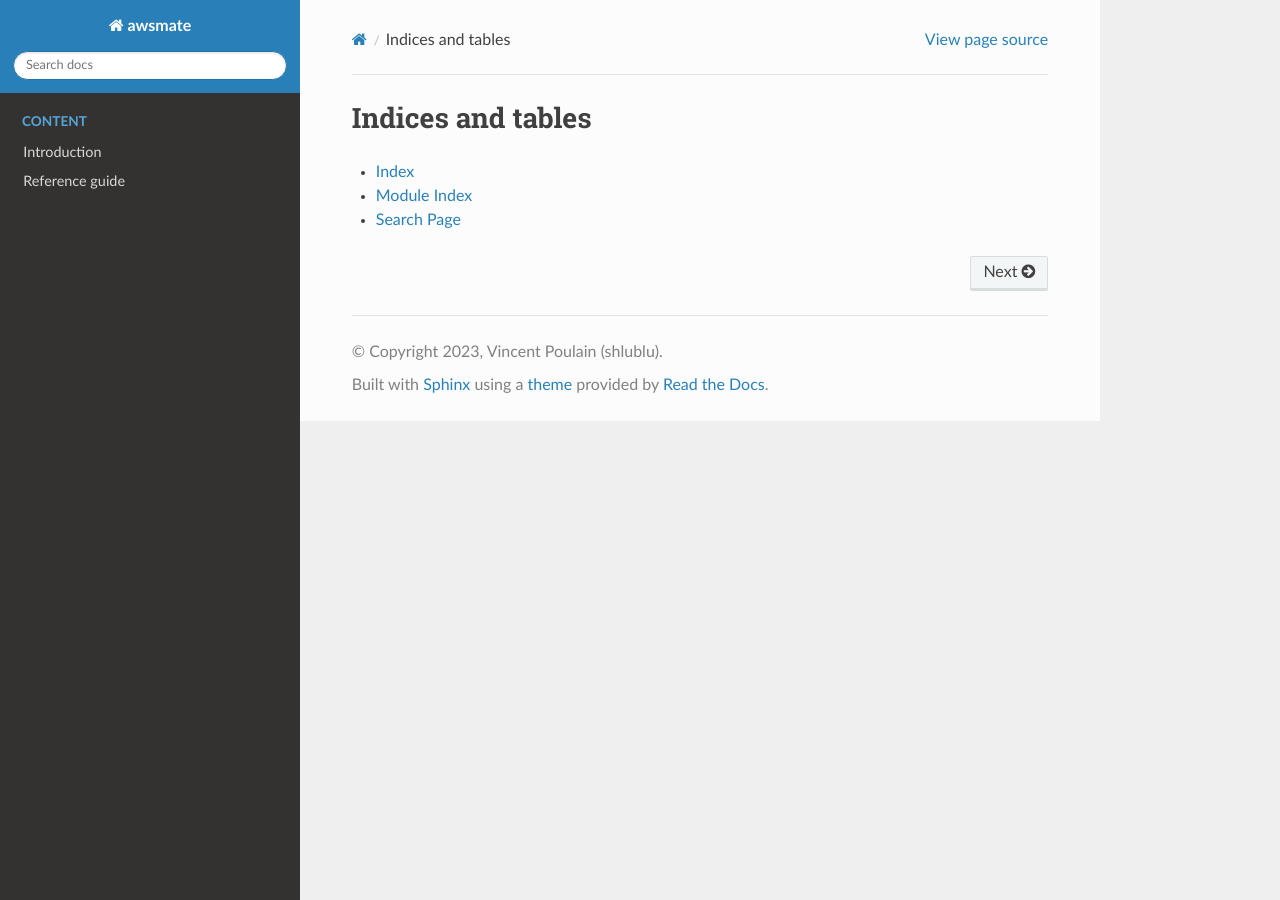
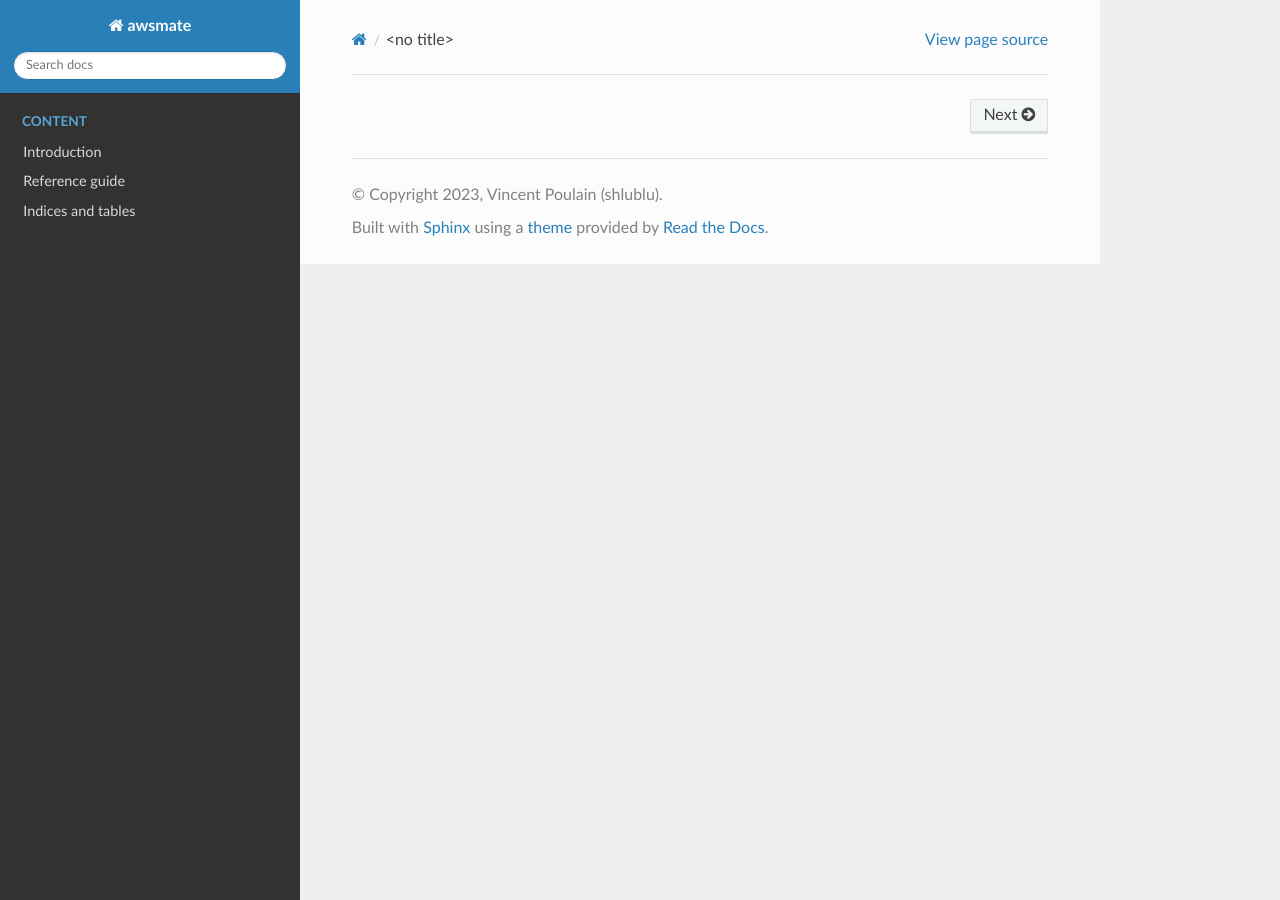
Before and after one commit to shlublu/awsmate, a Sphinx documentation site: the page built from docs/source/index.rst, in a window 1280 px wide. Built offline with Sphinx 7.4.7 and the Read the Docs theme 2.0.0, drawn with Linux system fonts in a browser that asks for light colours.

Commit message:
Documentation: layout

```diff
--- a/docs/source/index.rst
+++ b/docs/source/index.rst
@@ -1,14 +1,7 @@
 .. toctree::
-   :maxdepth: 4
+   :maxdepth: 5
    :hidden:
    :caption: Content
 
    readme
    refguide
-
-Indices and tables
-==================
-
-* :ref:`genindex`
-* :ref:`modindex`
-* :ref:`search`
```
Also changed, not shown: docs/source/refguide.rst (+8 -0 lines).
